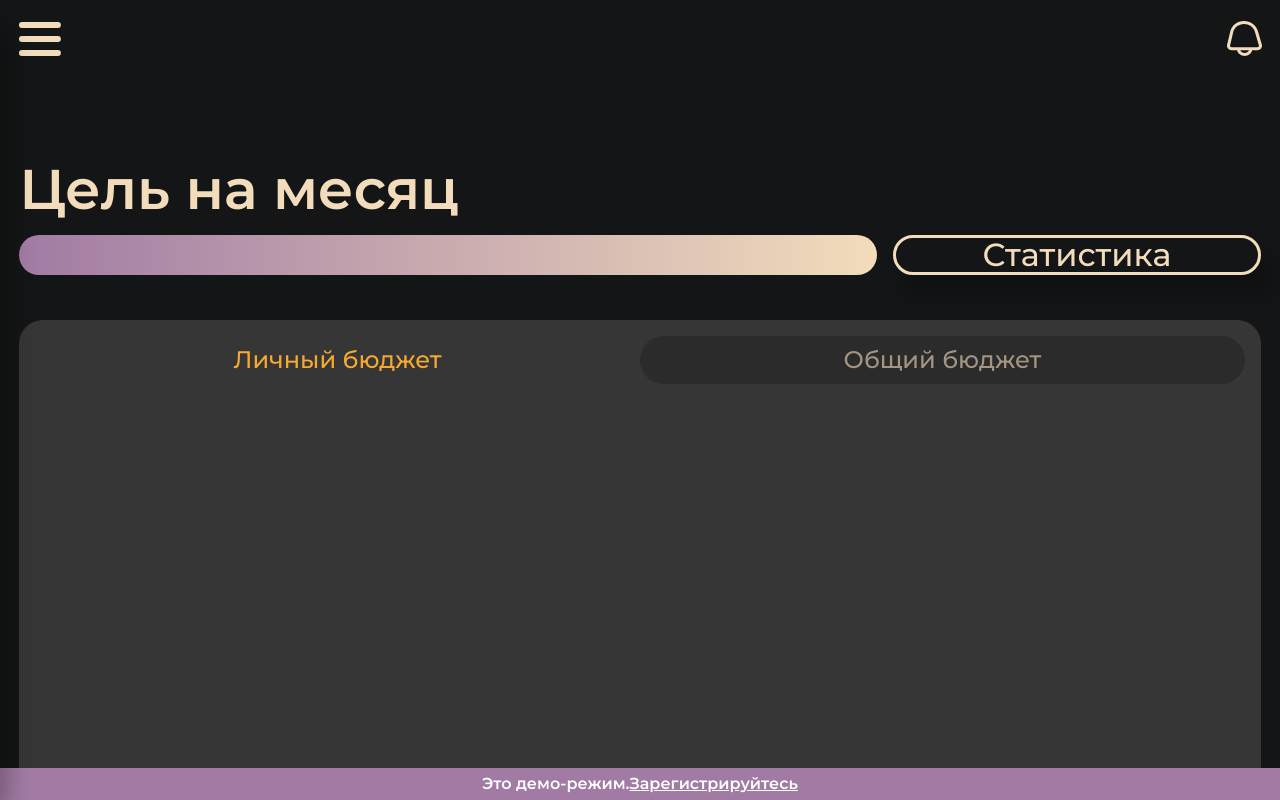
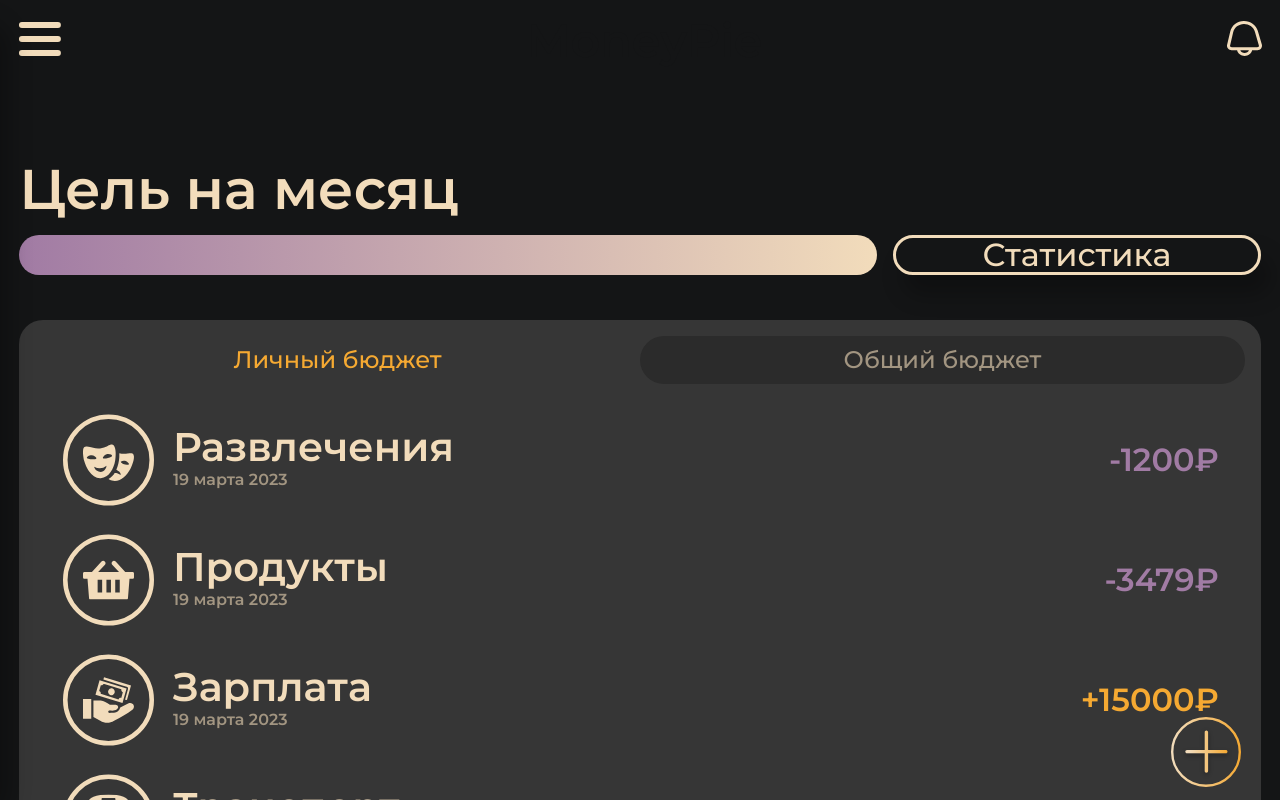
Before and after one commit to money-pie/frontend, a Next.js app: page / in a window 1280 px wide. Built offline with nearby package versions, Linux system fonts and the light colour scheme.

Commit message:
fix: update index page

```diff
--- a/pages/index.tsx
+++ b/pages/index.tsx
@@ -7,9 +7,10 @@ import DemoMode from "../page-components/DemoMode/DemoMode";
 import PlusIcon from "../page-components/PlusIcon/plusIcon.svg";
 import styles from "../page-components/MainTarget/PlusIcon.module.css";
 import ExpenseAndIncomeWindow from "../components/modules/ExpenseAndIncomeWindow/ExpenseAndIncomeWindow";
+import MainComponent from "../page-components/MainComponent/MainComponent";
 
 function Home(): JSX.Element {
-  const [isLoggedIn, setIsLoggedIn] = useState(false); // пользователь зарегистрирован или нет
+  const [isLoggedIn, setIsLoggedIn] = useState(true); // пользователь зарегистрирован или нет
 
   const [showExpenseIncomeWindow, setShowExpenseIncomeWindow] = useState<boolean>(false);
 
@@ -27,7 +28,30 @@ function Home(): JSX.Element {
     <>
       <MainTarget />
 
-      <MenuItem />
+      <MenuItem>
+        <MainComponent title="Развлечения" sum={1200}>
+          19 марта 2023
+        </MainComponent>
+        <MainComponent title="Продукты" sum={3479}>
+          19 марта 2023
+        </MainComponent>
+        <MainComponent title="Зарплата" sum={15000}>
+          19 марта 2023
+        </MainComponent>
+        <MainComponent title="Транспорт" sum={118}>
+          19 марта 2023
+        </MainComponent>
+        <MainComponent title="Продукты" sum={1000}>
+          19 марта 2023
+        </MainComponent>
+        <MainComponent title="Продажа" sum={2450}>
+          19 марта 2023
+        </MainComponent>
+        <MainComponent title="Здоровье" sum={1200}>
+          19 марта 2023
+        </MainComponent>
+      </MenuItem>
+
       {!isLoggedIn ? null : (
         <div>
           <span
```
